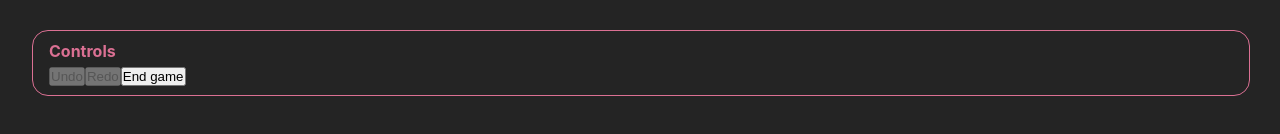
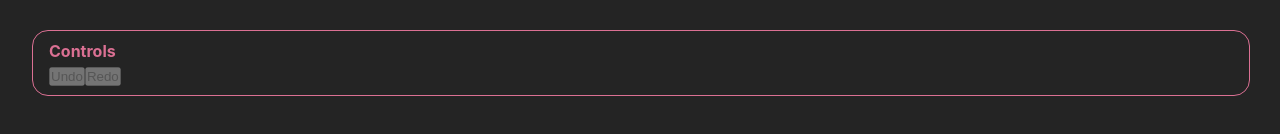
Before and after one commit to evelynmbart/jaipur-score, a React (Vite) app: page / in a window 1280 px wide. Both pictures are taken after a click on the button "START GAME". Shown: the part 482-616 px from the top of the page. Built offline with nearby package versions, Linux system fonts and the light colour scheme.

Commit message:
Remove end game button

```diff
--- a/src/pages/Game.jsx
+++ b/src/pages/Game.jsx
@@ -167,7 +167,6 @@ export function Game({ player1, player2 }) {
       <Card color="palevioletred" title={"Controls"}>
         <button onClick={undo} disabled={sales.length === 0}>Undo</button>
         <button onClick={redo} disabled={undoStack.length === 0}>Redo</button>
-        <button>End game</button>
       </Card>
     </Container>
   );
```
